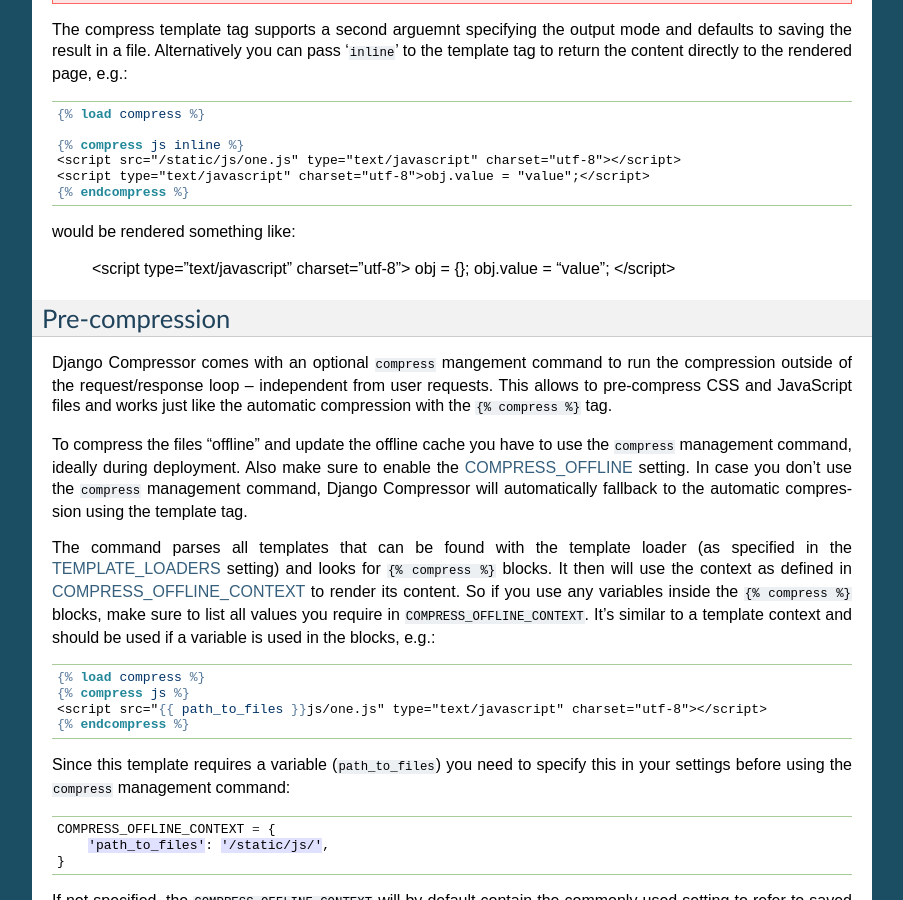
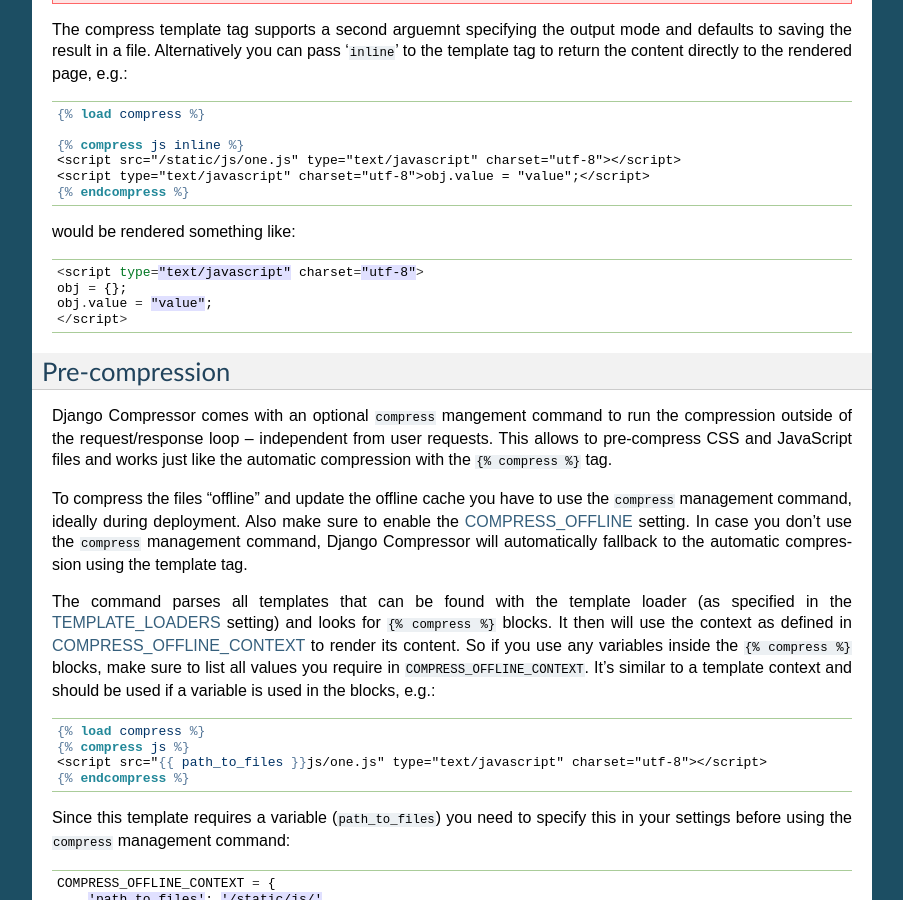
Before and after one commit to django-compressor/django-compressor, a Sphinx documentation site: the page built from docs/usage.txt, in a window 1280 px wide and 900 px high, scrolled down 891 px. Shown: the whole window, without its empty margins (198-1101 px from the left). Built offline with Sphinx 7.4.7, drawn with Linux system fonts in a browser that asks for light colours.

Commit message:
Added missing colon.

```diff
--- a/docs/usage.txt
+++ b/docs/usage.txt
@@ -76,7 +76,7 @@ rendered page, e.g.:
     <script type="text/javascript" charset="utf-8">obj.value = "value";</script>
     {% endcompress %}
 
-would be rendered something like:
+would be rendered something like::
 
     <script type="text/javascript" charset="utf-8">
     obj = {};
```
